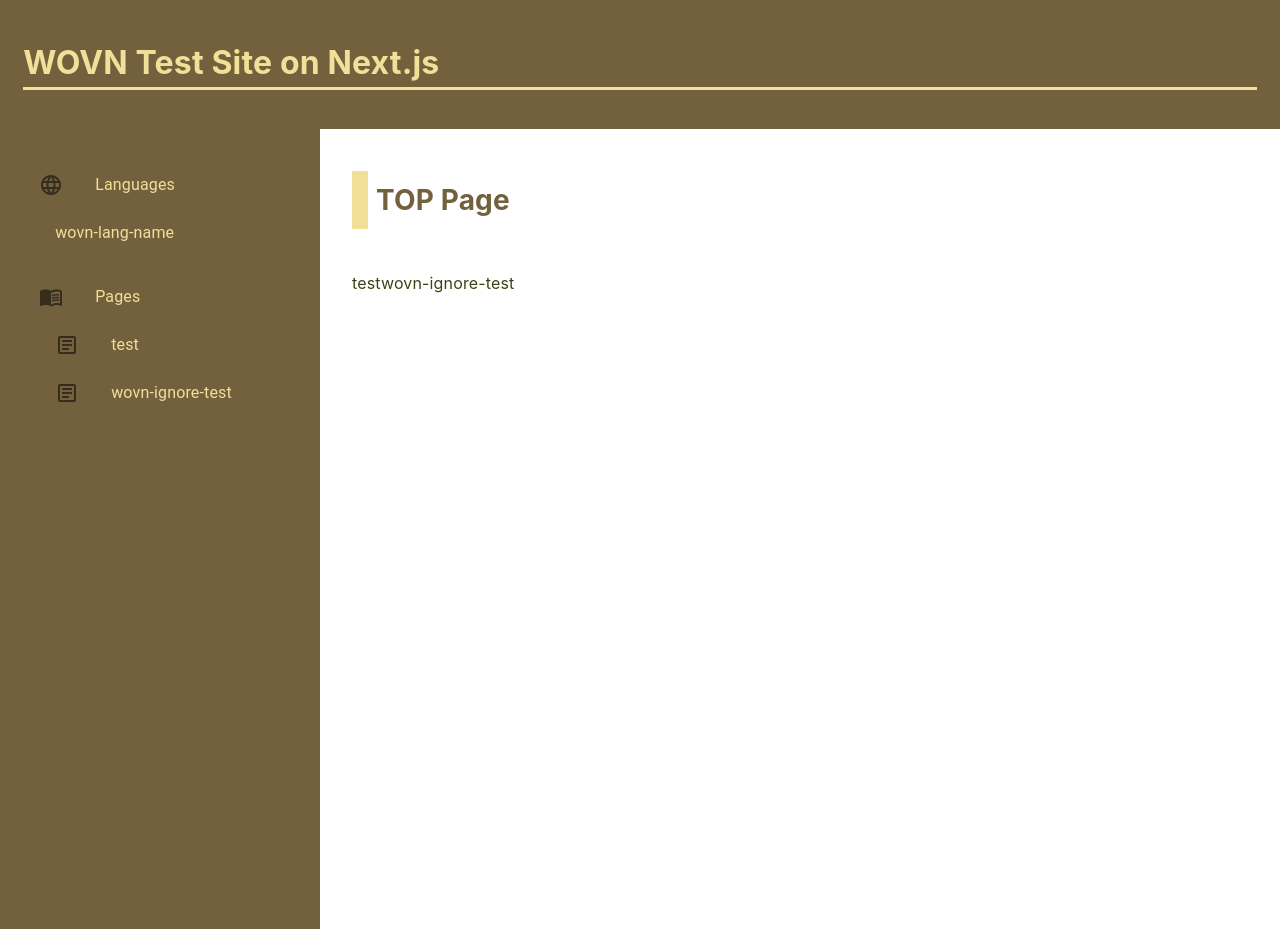
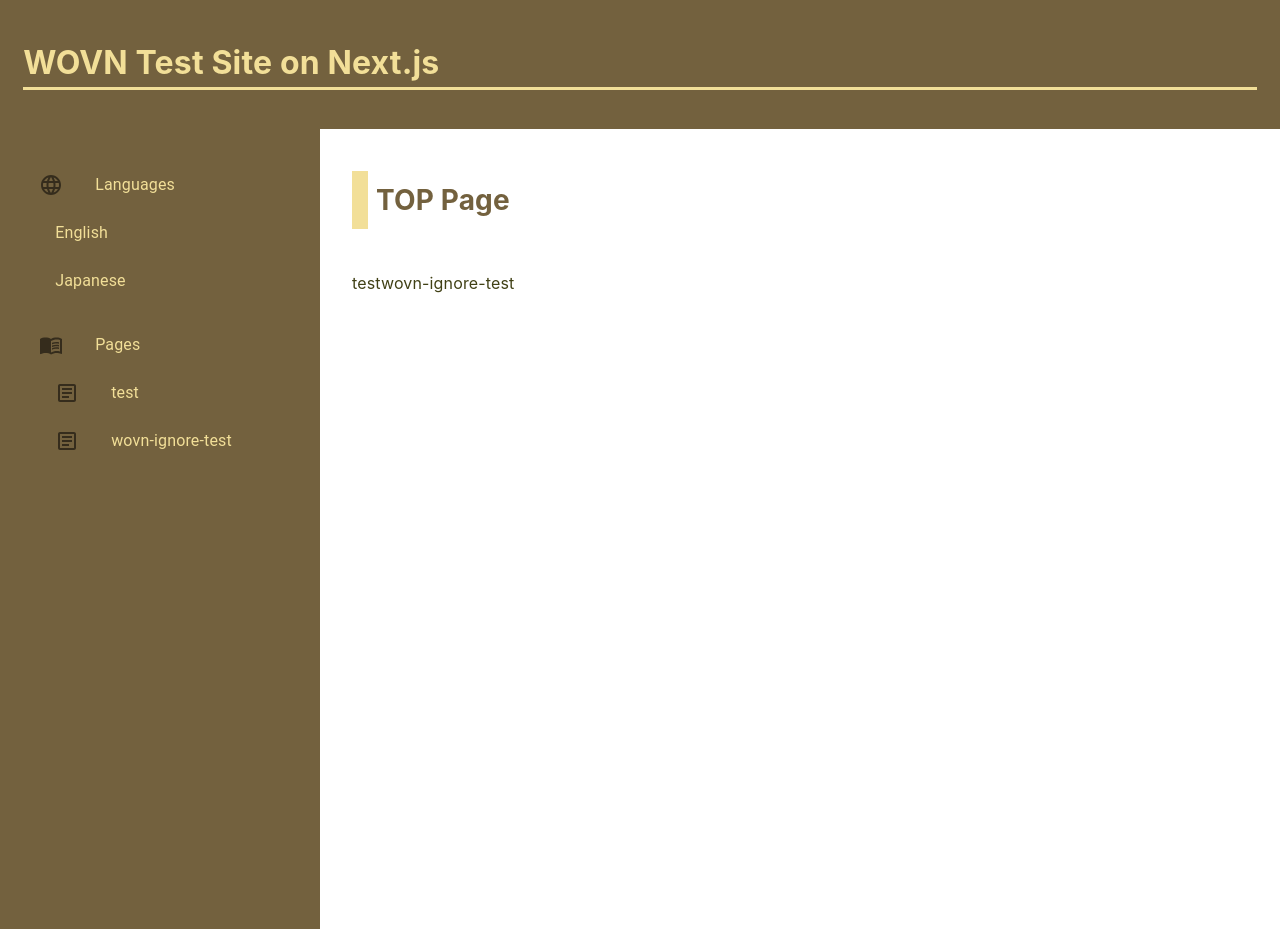
Before and after one commit to killinsun/wovn-testing-site, a Next.js app: page / in a window 1280 px wide. Built offline with nearby package versions, Linux system fonts and the light colour scheme.

Commit message:
modified sidebar widget

```diff
--- a/src/components/layouts/SideBar.tsx
+++ b/src/components/layouts/SideBar.tsx
@@ -48,8 +48,13 @@
           <Collapse in={pagesOpen} timeout="auto" unmountOnExit>
             <List component="div" disablePadding className="wovn-languages">
               <ListItemButton sx={{ pl: 4 }}>
-                <ListItemText className="wovn-switch-template">
-                  wovn-lang-name
+                <ListItemText data-value="en" className="wovn-switch">
+                  English
+                </ListItemText>
+              </ListItemButton>
+              <ListItemButton sx={{ pl: 4 }}>
+                <ListItemText data-value="ja" className="wovn-switch">
+                  Japanese
                 </ListItemText>
               </ListItemButton>
             </List>
```
